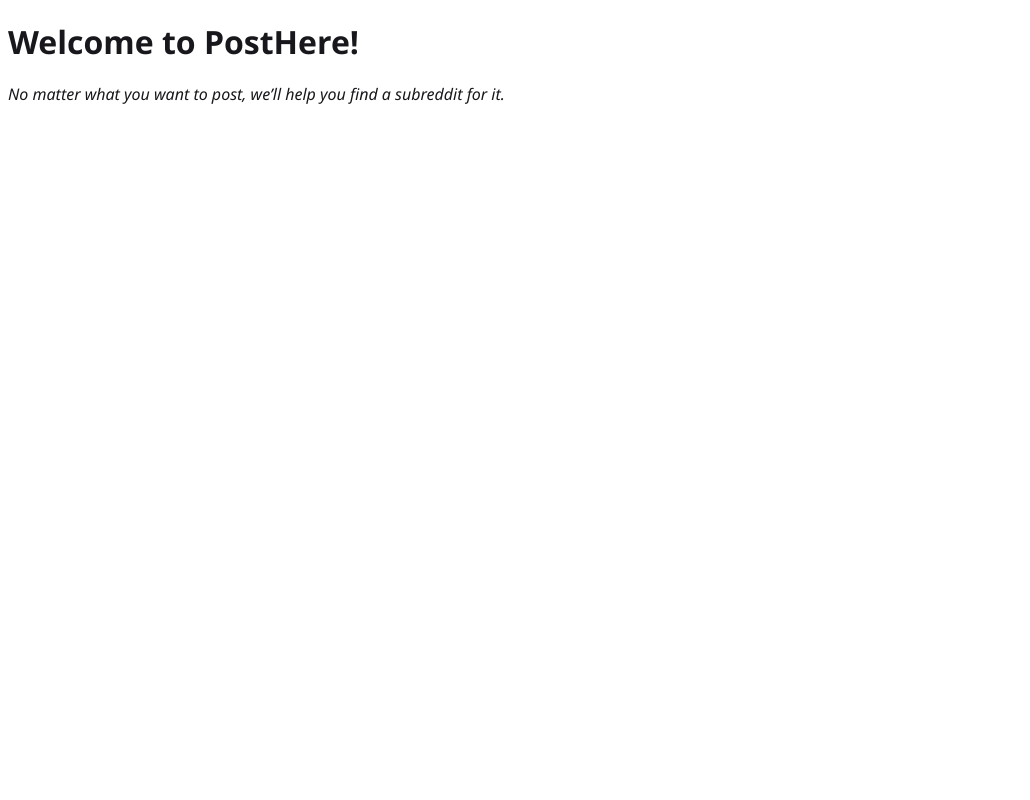
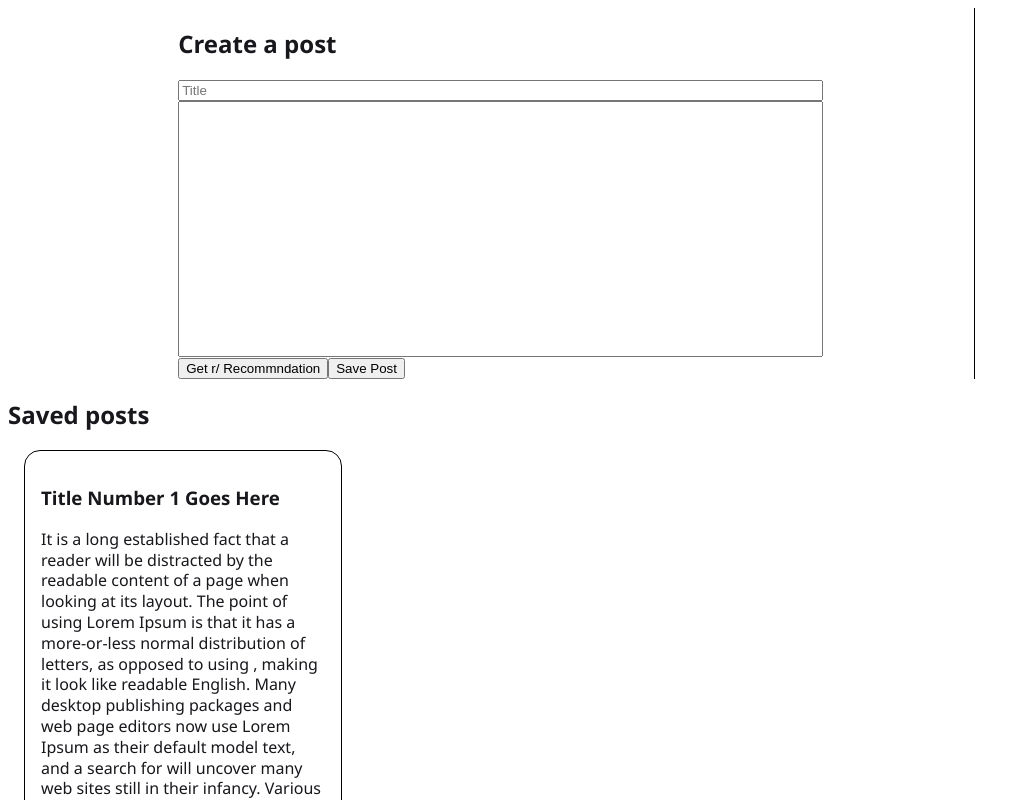
Before and after one commit to dstemple7/BW-PostHere1-frontend, a React (Create React App) app: page / in a window 1280 px wide. Shown: the top 800 px of the page, without its empty margins (0-1030 px from the left). Built offline with nearby package versions, Linux system fonts and the light colour scheme.

Commit message:
created dashboard and sub-components

```diff
--- a/package.json
+++ b/package.json
@@ -14,6 +14,7 @@
     "node-sass": "^4.14.1",
     "react": "^16.13.1",
     "react-dom": "^16.13.1",
+    "react-router-dom": "^5.2.0",
     "react-scripts": "3.4.3",
     "typescript": "^3.7.5"
   },
--- a/src/App.tsx
+++ b/src/App.tsx
@@ -1,10 +1,12 @@
 import React from 'react'
 import Home from './components/Home'
+import Dashboard from './components/Dashboard'
+
 
 function App() {
   return (
     <>
-      <Home />
+    <Dashboard/>
     </>
   )
 }
--- /dev/null
+++ b/src/components/CreatePost/index.tsx
@@ -0,0 +1,26 @@
+import React from 'react'
+import './style.scss'
+
+const CreatePost = (props: any) => {
+  return (
+    <>
+      <section className='create-post'>
+        <form className='create-post-form'>
+          <h2>Create a post</h2>
+          <label>
+            <input placeholder='Title' type='text' />
+          </label>
+          <label>
+            <input type='textbox' className='content-input' />
+          </label>
+          <div>
+            <button>Get r/ Recommndation</button>
+            <button>Save Post</button>
+          </div>
+        </form>
+      </section>
+    </>
+  )
+}
+
+export default CreatePost
--- /dev/null
+++ b/src/components/CreatePost/style.scss
@@ -0,0 +1,20 @@
+.create-post {
+  width: 70%;
+  margin: 0 auto;
+  border-right: 1px solid black;
+
+    .create-post-form {
+      display:flex;
+      flex-direction: column;
+      max-width: 800px;
+      margin: 0 auto;
+
+      input {
+        width: 80%;
+      }
+
+      .content-input {
+        height: 250px;
+      }
+    }
+}
--- /dev/null
+++ b/src/components/Dashboard/index.tsx
@@ -0,0 +1,20 @@
+import React from 'react'
+import './style.scss'
+
+import Header from '../Header'
+import CreatePost from '../CreatePost'
+import SavedList from '../SavedList'
+
+const Dashboard = (props: any) => {
+  return (
+    <>
+      <Header />
+      <div className='dashboard'>
+        <CreatePost />
+        <SavedList />
+      </div>
+    </>
+  )
+}
+
+export default Dashboard
--- /dev/null
+++ b/src/components/Dashboard/style.scss
@@ -0,0 +1,6 @@
+
+.dashboard {
+  display: flex;
+  flex-direction: column;
+  width: 90%;
+}
--- /dev/null
+++ b/src/components/Header/index.tsx
@@ -0,0 +1,12 @@
+import React from 'react'
+
+const Header = (props:any) => {
+
+  return (
+    <div>
+
+    </div>
+  )
+}
+
+export default Header
--- /dev/null
+++ b/src/components/SavedList/index.tsx
@@ -0,0 +1,29 @@
+import React from 'react'
+import './style.scss'
+import SavedPost from '../SavedPost'
+
+const savedContent = [
+  {
+    title: 'Title Number 1 Goes Here',
+    body:
+      'It is a long established fact that a reader will be distracted by the readable content of a page when looking at its layout. The point of using Lorem Ipsum is that it has a more-or-less normal distribution of letters, as opposed to using , making it look like readable English. Many desktop publishing packages and web page editors now use Lorem Ipsum as their default model text, and a search for  will uncover many web sites still in their infancy. Various versions have evolved over the years, sometimes by accident, sometimes on purpose (injected humour and the like).',
+  },
+  {
+    title: 'Title of the next thing',
+    body:
+      'It is a long established fact that a reader will be distracted by the readable content of a page when looking at its layout. The point of using Lorem Ipsum is that it has a more-or-less normal distribution of letters, as opposed to using , making it look like readable English. Many desktop publishing packages and web page editors now use Lorem Ipsum as their default model text, and a search for  will uncover many web sites still in their infancy. Various versions have evolved over the years, sometimes by accident, sometimes on purpose (injected humour and the like).',
+  },
+]
+
+const SavedList = (props: any) => {
+  return (
+    <div className='saved-list'>
+      <h2>Saved posts</h2>
+      {savedContent.map((content) => {
+        return <SavedPost content={content} />
+      })}
+    </div>
+  )
+}
+
+export default SavedList
--- /dev/null
+++ b/src/components/SavedList/style.scss
@@ -0,0 +1,3 @@
+.saved-list {
+  width: 25%;
+}
--- /dev/null
+++ b/src/components/SavedPost/index.tsx
@@ -0,0 +1,15 @@
+import React from 'react'
+import './style.scss'
+
+const SavedPost = (props: any) => {
+  const { content } = props
+
+  return (
+    <div className='saved-post'>
+      <h3>{content.title}</h3>
+      <p>{content.body}</p>
+    </div>
+  )
+}
+
+export default SavedPost
--- /dev/null
+++ b/src/components/SavedPost/style.scss
@@ -0,0 +1,7 @@
+.saved-post {
+  border: 1px solid black;
+  border-radius: 1rem;
+  margin: 1rem;
+  padding: 1rem;
+  width:100%;
+}
```
Also changed, not shown: src/components/Header/style.scss (added), 1 other file (tests, documents, lock files or other folders).
